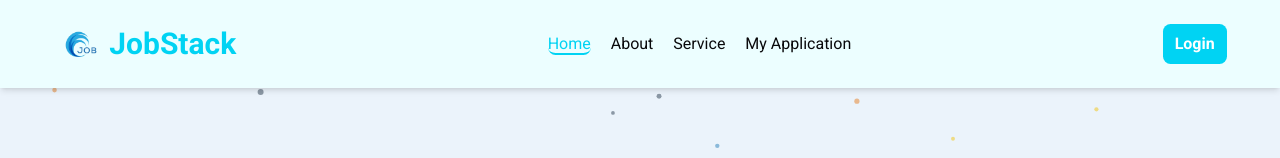
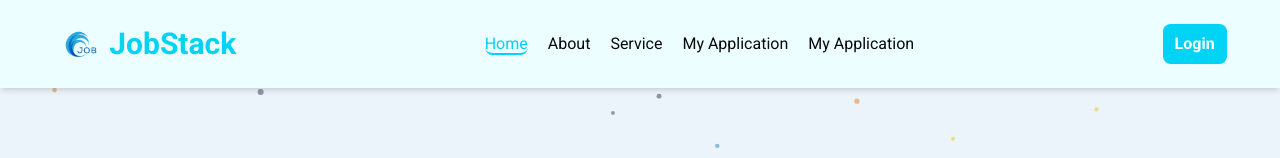
Before and after one commit to rimasultana/job-portal-client, a React (Vite) app: page / in a window 1280 px wide. Shown: the top 158 px of the page. Built offline with nearby package versions, Linux system fonts and the light colour scheme; no server answers.

Commit message:
added some data

```diff
--- a/src/share/Navbar.jsx
+++ b/src/share/Navbar.jsx
@@ -47,6 +47,19 @@ const Navbar = () => {
           }
         >
           Service
+        </NavLink>
+      </li>
+      <li>
+        {" "}
+        <NavLink
+          to={"/myapplication"}
+          className={({ isActive }) =>
+            isActive
+              ? "border-b-2 text-cyan-400 border-cyan-400 rounded-b-md"
+              : ""
+          }
+        >
+          My Application
         </NavLink>
       </li>
       <li>
```
